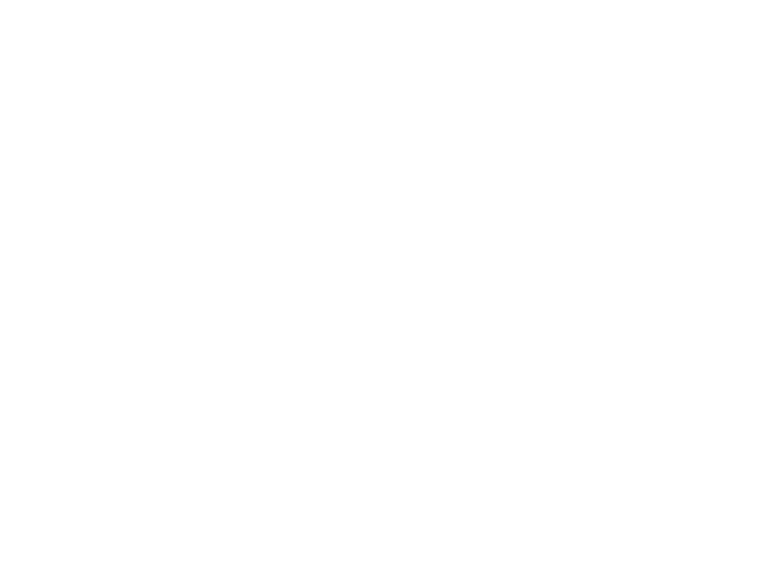
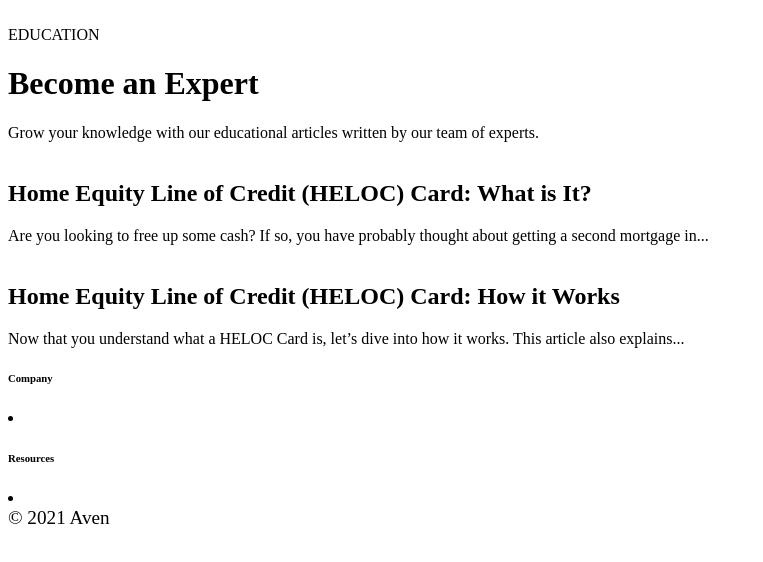
Before and after one commit to julianzthong/THA_SBRM, a plain HTML site: page client/index.html in a window 1280 px wide. Shown: the whole page, without its empty margins (0-763 px from the left). Drawn offline with Linux system fonts and the light colour scheme; files that its build step writes are made by us from their sources; files whose address does not match are found by name.

Commit message:
Created skeleton of the mockup. Main containers are all on the page with some of the elements filled out

```diff
--- a/client/index.html
+++ b/client/index.html
@@ -4,11 +4,48 @@
   <meta charset="UTF-8">
   <meta name="description" content="Mockup of a company's credit card info page">
   <meta name="viewport" content="width=device-width, initial-scale=1">
-  <link rel="stylesheet" href="client/styles.css">
+  <link rel="stylesheet" href="/Users/julianzthong/Desktop/Interview Assessments/Aven/take_home_assessment_SBRM/client/styles.css">
 </head>
 <body>
 <div id="app">
+  <nav class="header">
+    <!-- Homepage, Card, App, Resources, Sign in, Check Offers -->
+    <a href="https://www.aven.com">
+      <img class='company-logo' src="">
+    </a>
+  </nav>
+  <div class="body-container">
+    <div class="highlight-info">
+      <p1>EDUCATION</p1>
+      <h1>Become an Expert</h1>
+      <p2>Grow your knowledge with our educational articles written by our team of experts.</p2>
+    </div>
+    <div class="tile-container" id="what-is-it">
+      <img class="tile-image" id="what-is-it" src="">
+      <h2>Home Equity Line of Credit (HELOC) Card: What is It?</h2>
+      <p2>Are you looking to free up some cash? If so, you have probably thought about getting a second mortgage in...</p2>
+    </div>
+    <div class="tile-container" id="how-it-works">
+      <img class="tile-image" id="how-it-works" src="">
+      <h2>Home Equity Line of Credit (HELOC) Card: How it Works</h2>
+      <p2>Now that you understand what a HELOC Card is, let’s dive into how it works. This article also explains...</p2>
+    </div>
+  </div>
 
+  <nav class="footer">
+    <!-- Company - About Us, Support, Contact Us -->
+    <h6>Company</h6>
+    <li>
+
+    </li>
+
+    <!-- Resources - Privacy, Terms of Service, Waitlist Terms, Credit Education -->
+    <h6>Resources</h6>
+    <li>
+
+    </li>
+    <footer class="copyright">© 2021 Aven</footer>
+  </nav>
 
 </div>
 </body>
--- a/client/styles.css
+++ b/client/styles.css
@@ -0,0 +1,3 @@
+.copyright {
+  font-size: larger;
+}
```
